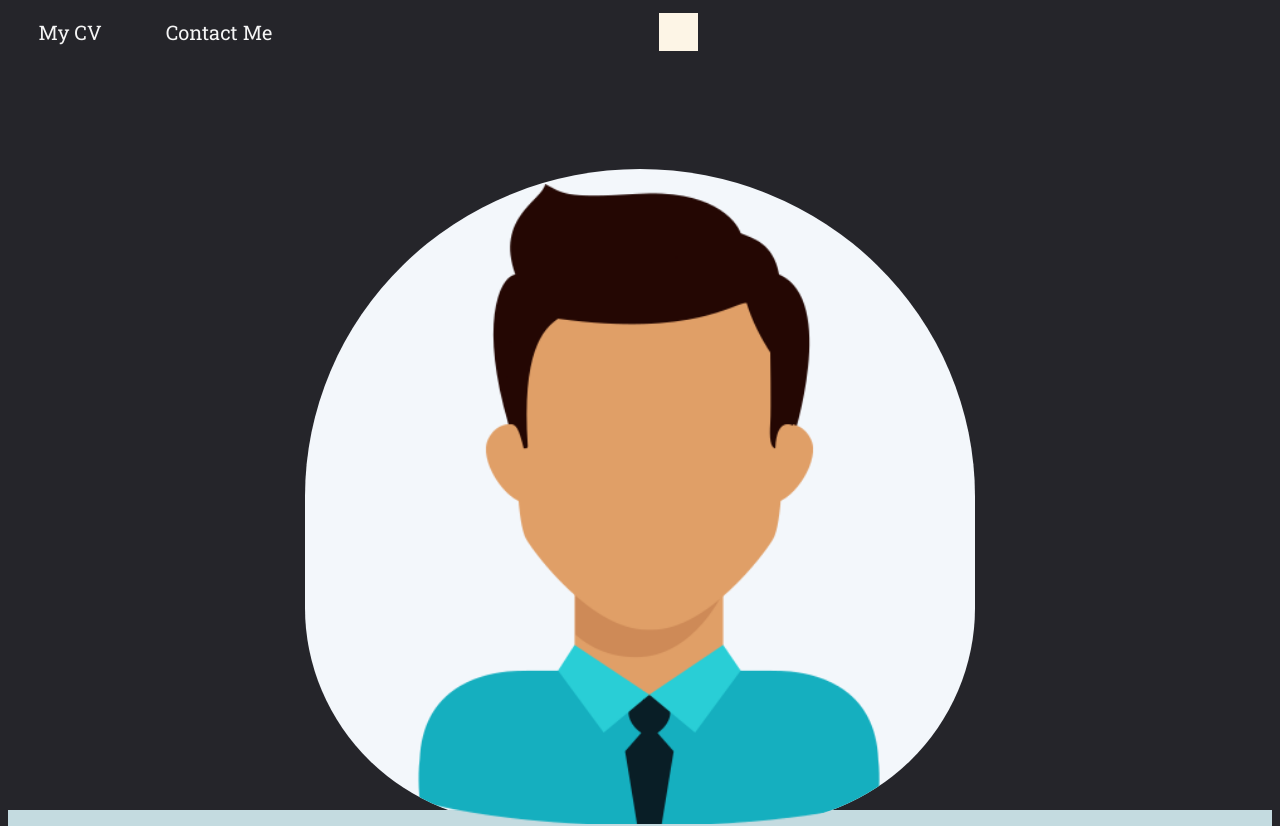
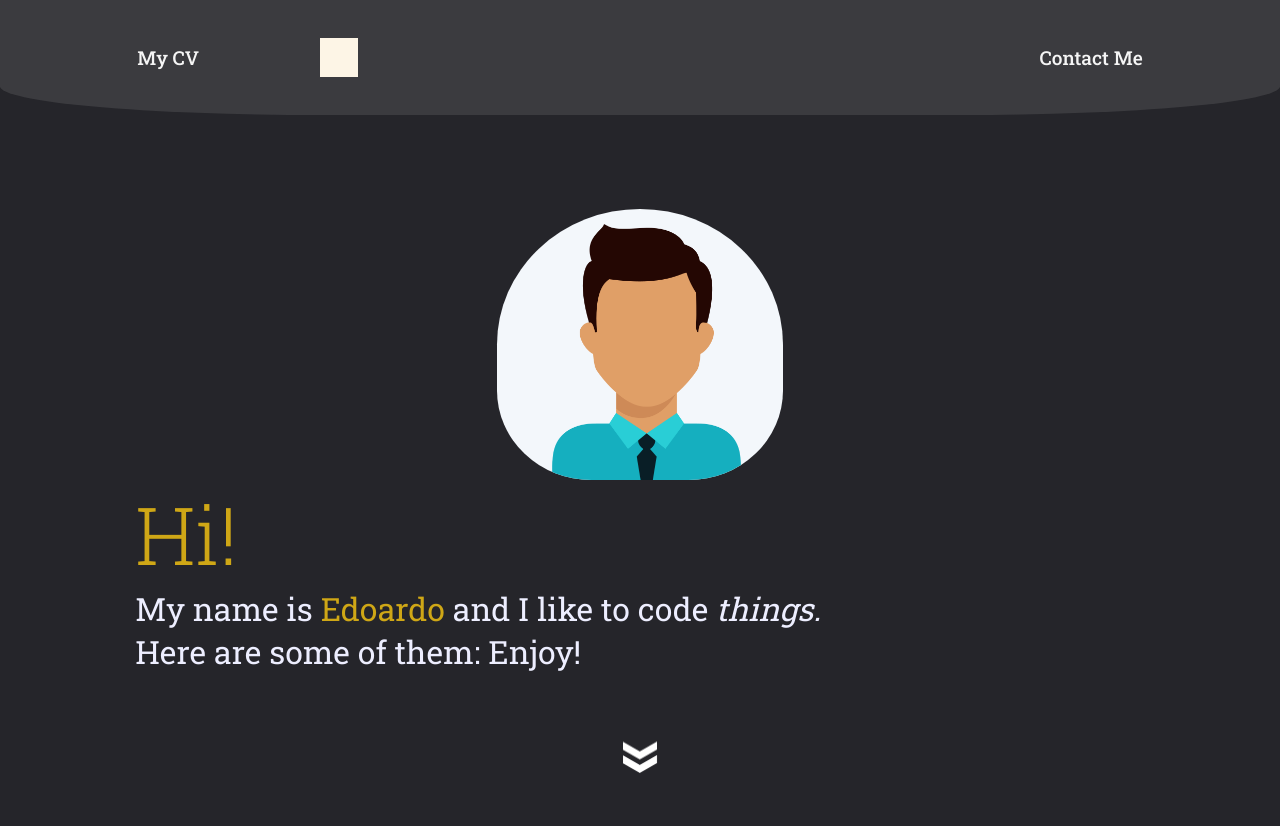
Before and after one commit to Edoardo-Manenti/edoardo-manenti.github.io, a plain HTML site: page index.html in a window 1280 px wide. Shown: the top 826 px of the page. Drawn offline with Linux system fonts and the light colour scheme.

Commit message:
completed mobile-responsive version

```diff
--- a/index.html
+++ b/index.html
@@ -13,14 +13,15 @@
 	<body onload="setup();">
 		<header id=fixed-header>
 				<a class="nav-list-element" href="">My CV</a>
+				<div id="logo"></div>
 				<a id="contact-me-link" class="nav-list-element" href="">Contact Me</a>
-				<div id="logo"></div>
 		</header>
 		<div id="presentation">
-			<div id="avatar"><img src="/man.png" width="125vw"></div>
+			<div id="avatar"><img src="man.png" width="125vw"></div>
 			<div id="presentation-text">
-				<h1>Hi!,</h1>
-				<p>My name is Edoardo</p>
+				<h1>Hi!</h1>
+				<p>My name is <span style="color: #CFA716">Edoardo</span> and I like to code <em><i>things.</i></em></p>
+				<p>Here are some of them: Enjoy!</p>
 			</div>
 			<div class="scroll-down-container">
  	 			<div class="chevron"></div>
--- a/myPage.css
+++ b/myPage.css
@@ -1,39 +1,30 @@
+html {
+    font-size: 3vh    font-size: 3vh;;
+}
 body {
     font-family: 'Roboto Slab', serif;
-    background-color:#25252a;
-}
-
-body{
-    font-family: 'Roboto Slab', serif;
-    background-color:#25252a;
+    background-color: #25252a;
 }
 
 #fixed-header {
     display: flex;
-    width: 100%;
-    position: fixed;
-    padding: 1% 3%;
+    width: 88%;
     top: 0;
     left: 0;
-    background-color: #25252a;
-    font-size: 20px;
+    position: fixed;
+    border-radius: 0 0 25% 25%;
+    z-index: 2;
+    padding: 3% 6%;
+    background-color: #3b3b3f;
+    font-size: 1.2rem;
+    font-weight: 500;
 }
 
 .nav-list-element {
+    display: inline-block;
     color: whitesmoke;
-    margin: auto 5% auto 0;
-    margin-right: 5%;
     text-decoration: none;
-}
-
-#avatar {
-    background-color: #f3f7fb;
-    border-radius: 50%;
-    padding: 1.2%;
-    top: 25%;
-    margin-right: 50%;
-    display: flex;
-    z-index: -1;
+    margin: auto auto;
 }
 
 #logo {
@@ -44,35 +35,6 @@ body{
     background-color: oldlace;
 }
 
-#presentation {
-    height: 100vh;
-    padding: 1px;
-}
-
-#presentation-text {
-    width: 80%;
-    margin: 5vh auto auto;
-    padding: 1px;
-    overflow: auto;
-}
-
-#presentation-text h1 {
-    display: inline-block;
-    vertical-align: bottom;
-    margin:0 0 auto;
-    font-size: 10vh;
-    top: 0;
-}
-
-#presentation-title {
-    margin-top: 0;
-    margin-bottom: 0;
-    margin-left: 30%;
-    font-size: 7vw;
-    font-weight: 200;
-    color: oldlace;
-}
-
 #avatar {
     overflow: hidden;
     width: 50vw;
@@ -81,6 +43,7 @@ body{
     background-color: #f3f7fb;
     border-radius: 50% 50%  33% 33%;
     padding: 1.2% 1.2% 0;
+    z-index: -1;
 }
 
 #avatar img {
@@ -88,37 +51,43 @@ body{
     height: auto;
     margin-bottom: -4px;
     transform: scaleX(-1);
+    z-index: 0;
+}
+
+#presentation {
+    min-height: 100vh;
+    padding: 1px;
+}
+
+#presentation-text {
+    width: 80%;
+    margin: 0 auto auto;
+    padding: 1px;
+    overflow: auto;
+}
+
+#presentation-text h1 {
+    color: #CFA716;
+    margin:0 0 auto;
+    font-weight: 200;
+    font-size: 5rem;
 }
 
 #presentation-text p{
    width: 100%;
    margin: 0;
-   color: green;
-   font-size: 6vh;
+   color: #EDEEFF;
+   font-size: 2rem;
 }
 
 .scroll-down-container {
    width: 20%;
+   padding-bottom: 10%;
    margin: 0 auto;
    display: flex;
    justify-content: center;
    align-items: center;
    height: 10vh;
-}
-
-#presentation-subtitle {
-    margin-top: 0;
-    margin-left: 30%;
-    font-weight: 700;
-    font-size: 5vw;
-    color: #1f5d2f;
-}
-
-#project-link {
-    font-size: medium;
-    margin-top: 15%;
-    margin-left: 90%;
-    color: white;
 }
 
 .card-project {
@@ -213,54 +182,18 @@ body{
 /* RESPONSIVE SECTION */
 
 @media only screen and (max-width: 768px) {
-    #fixed-header {
-        font-size: 14px;
-    }
-
     #logo {
         display: none;
     }
-
-    #contact-me-link {
-        margin-right: 2%;
-    }
 }
 
+@media (orientation: landscape) {
+   #avatar {
+        width: 20vw;
+	height: 20vw;
+	margin-top: 25vh;
+   }
 
-
-
-
-
-
-
-
-
-
-
-
-
-
-
-
-
-
-
-
-
-
-
-
-
-
-.container {
-	 display: flex;
-	 justify-content: center;
-	 align-items: center;
-     margin-top: 10%;
-     margin-right: auto;
-     margin-left: auto;
-	 width: 20%;
-	 height: 10vh;
 }
 
  .chevron {
```
